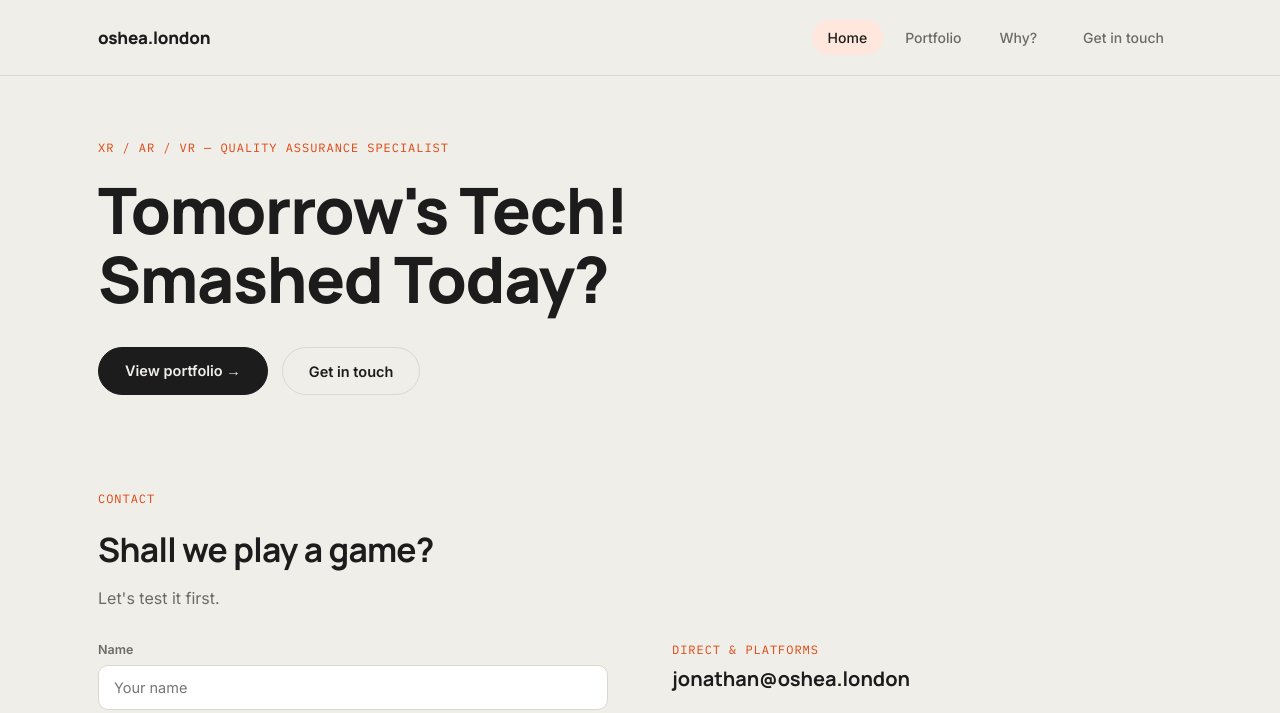
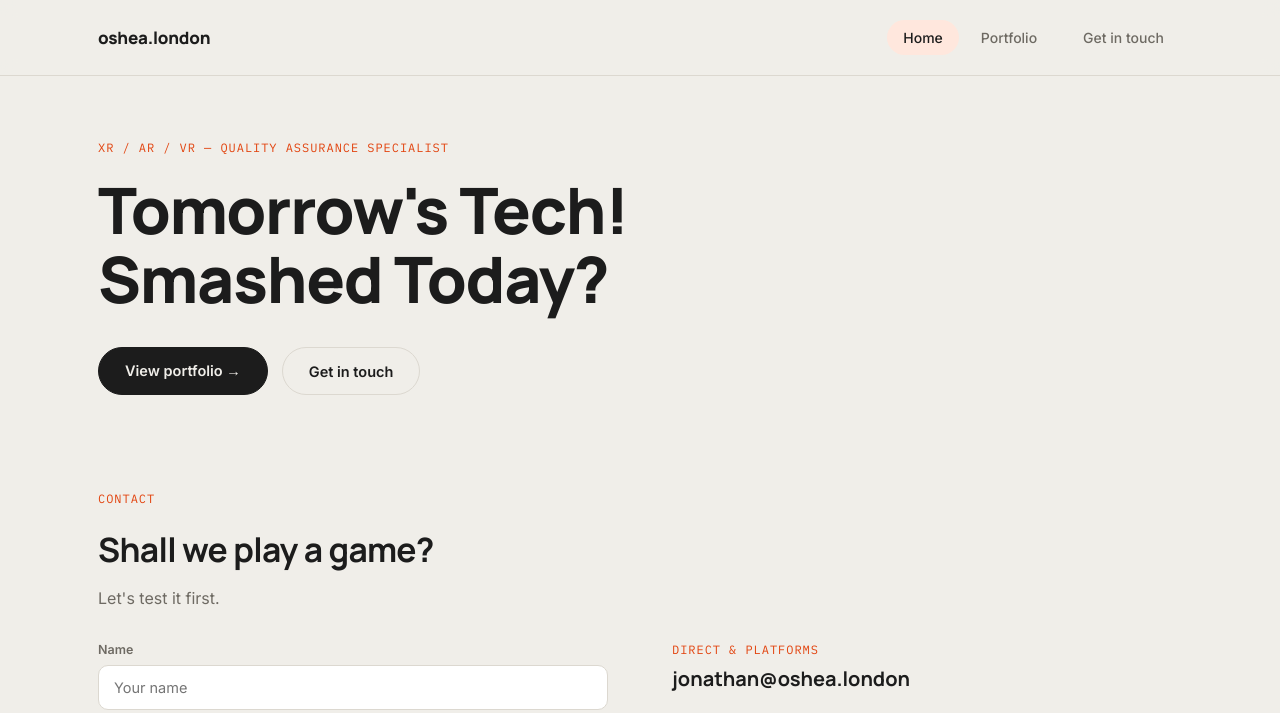
Before and after one commit to jonathandavidoshea/oshea.london.github.io, a plain HTML site: page index.html in a window 1280 px wide. Shown: the top 713 px of the page. Drawn offline with Linux system fonts and the light colour scheme.

Commit message:
Nav: remove Why? again; page stays private at #why-dev
Co-Authored-By: Claude Opus 5.5 <noreply@anthropic.com>

```diff
--- a/index.html
+++ b/index.html
@@ -366,7 +366,6 @@
       <div class="navlinks">
         <button data-route="home" class="active">Home</button>
         <button data-route="coming-soon">Portfolio</button>
-        <button data-route="why-dev">Why?</button>
         <button id="nav-contact" class="btn btn-primary" style="padding:9px 18px;margin-left:6px;">Get in touch</button>
       </div>
     </nav>
```
